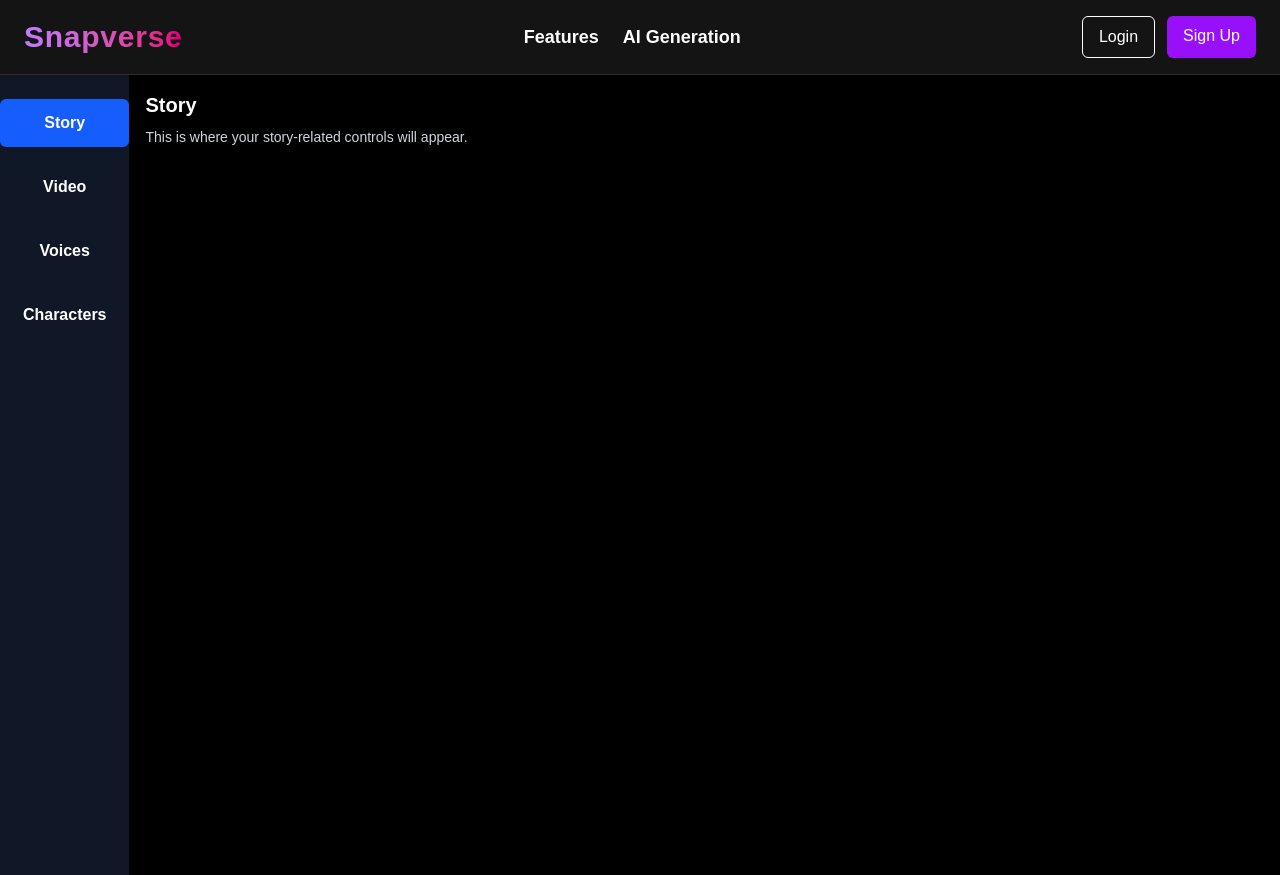
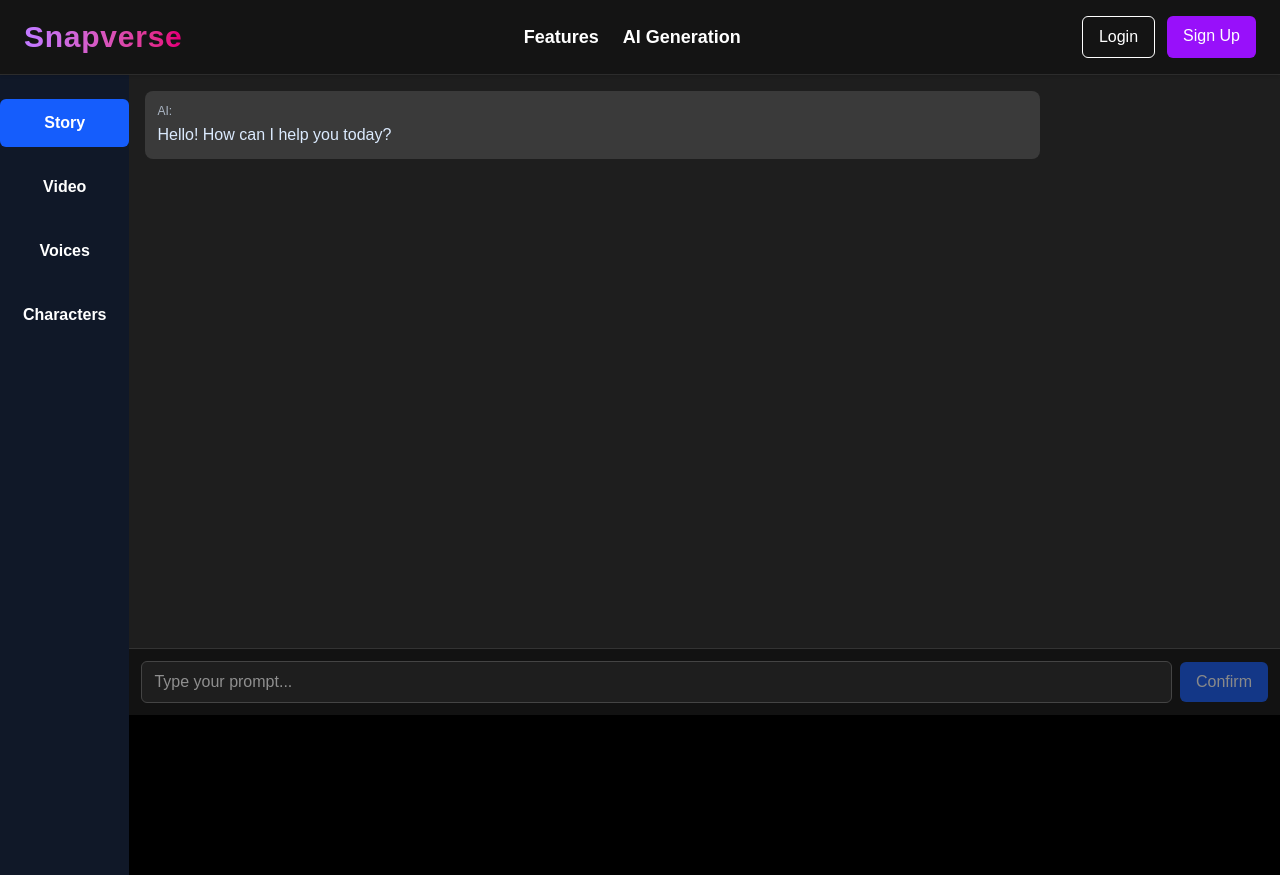
Before and after one commit to Hashir-Ali-Shah/Snapverse, a Next.js app in the folder Frontend/: page /generator in a window 1280 px wide. Both pictures are taken after a click on the button "Story". Built offline with nearby package versions, Linux system fonts and the light colour scheme.

Commit message:
chat frontend done somewhat

```diff
--- a/Frontend/src/app/generator/MainLayout.tsx
+++ b/Frontend/src/app/generator/MainLayout.tsx
@@ -13,7 +13,7 @@ export default function MainLayout() {
   };
 
   return (
-    <div className="relative flex h-screen overflow-hidden">
+    <div className="relative flex h-screen fixed inset-0  overflow-hidden">
       <Sidebar onSelectPanel={handlePanelSelect} activePanel={activePanel} />
       <ToolOverlay activePanel={activePanel} />
     </div>
--- a/Frontend/src/app/generator/Sidebar.tsx
+++ b/Frontend/src/app/generator/Sidebar.tsx
@@ -11,7 +11,7 @@ type SidebarProps = {
 
 export default function Sidebar({ onSelectPanel, activePanel }: SidebarProps) {
   return (
-    <div className="h-full w-36 bg-gray-900 text-white flex flex-col items-center py-6 gap-4">
+    <div className="h-screen w-36 bg-gray-900 text-white flex flex-col items-center py-6 gap-4">
       {options.map(option => (
         <button
           key={option}
--- a/Frontend/src/app/generator/ToolOverlay.tsx
+++ b/Frontend/src/app/generator/ToolOverlay.tsx
@@ -8,27 +8,27 @@ import EditingPanel from './panels/EditingPanel/editing';
 
 export default function ToolOverlay({ activePanel }: { activePanel: string | null }) {
   return (
-<div className="relative top-0 left-0 w-full h-full bg-black bg-opacity-50 z-10">
-  <div className={activePanel === null ? '' : 'hidden'}>
+    <div className="relative top-0 left-0 w-full h-full bg-black bg-opacity-50 z-10 ">
+      <div className={`${activePanel === null ? '' : 'hidden'} w-full h-full`}>
         <EditingPanel />
       </div>
 
-  <div className={activePanel === 'story' ? '' : 'hidden'}>
+<div className={`${activePanel === 'story' ? '' : 'hidden'} w-full h-[80%] `}>
   <StoryPanel />
 </div>
 
-  <div className={activePanel === 'voices' ? '' : 'hidden'}>
+
+      <div className={`${activePanel === 'voices' ? '' : 'hidden'} w-full h-full`}>
         <VoicesPanel />
       </div>
 
-  <div className={activePanel === 'characters' ? '' : 'hidden'}>
+      <div className={`${activePanel === 'characters' ? '' : 'hidden'} w-full h-full`}>
         <CharactersPanel />
       </div>
 
-  <div className={activePanel === 'video' ? '' : 'hidden'}>
+      <div className={`${activePanel === 'video' ? '' : 'hidden'} w-full h-full`}>
         <VideoPanel />
       </div>
     </div>
-
   );
 }
--- a/Frontend/src/app/generator/page.tsx
+++ b/Frontend/src/app/generator/page.tsx
@@ -4,5 +4,5 @@ import MainLayout from './MainLayout';
 import Navbar from '@/components/Navbar';
 
 export default function GeneratorPage() {
-  return <><Navbar/><MainLayout /></>;
+  return <div className=""><Navbar/><MainLayout /></div>;
 }
--- a/Frontend/src/app/generator/panels/StoryPanel/story.module.css
+++ b/Frontend/src/app/generator/panels/StoryPanel/story.module.css
@@ -0,0 +1,8 @@
+.scrollContainer {
+  scrollbar-width: none; /* Firefox */
+  -ms-overflow-style: none; /* IE/Edge */
+}
+
+.scrollContainer::-webkit-scrollbar {
+  display: none; /* Chrome/Safari */
+}
--- a/Frontend/src/app/generator/panels/StoryPanel/story.tsx
+++ b/Frontend/src/app/generator/panels/StoryPanel/story.tsx
@@ -1,12 +1,79 @@
 'use client';
 
-import styles from './styles.module.css';
+import { useState, useRef, useEffect } from 'react';
+import styles from './story.module.css';
+
+interface ChatMessage {
+  role: 'user' | 'ai';
+  content: string;
+}
 
 export default function StoryPanel() {
+  const [messages, setMessages] = useState<ChatMessage[]>([
+    { role: 'ai', content: 'Hello! How can I help you today?' }
+  ]);
+  const [input, setInput] = useState('');
+  const bottomRef = useRef<HTMLDivElement>(null);
+
+  const handleConfirm = () => {
+    if (!input.trim()) return;
+
+    const newMessages: ChatMessage[] = [
+      { role: 'user', content: input },
+      {
+        role: 'ai',
+        content: `This is a placeholder response to: "${input}"`,
+      },
+    ];
+
+    setMessages((prev) => [...prev, ...newMessages]);
+    setInput('');
+  };
+
+  useEffect(() => {
+    bottomRef.current?.scrollIntoView({ behavior: 'smooth' });
+
+  }, [messages]);
+
   return (
-    <div className="p-4 text-white">
-      <h2 className="text-xl font-semibold mb-2">Story</h2>
-      <p className="text-sm text-gray-300">This is where your story-related controls will appear.</p>
+    <div className="h-full w-full flex flex-col bg-[#1e1e1e]">
+      {/* Scrollable chat messages */}
+      <div className={`flex-1 overflow-y-auto p-4 space-y-4 ${styles.scrollContainer}`}>
+        {messages.map((msg, index) => (
+          <div
+            key={index}
+            className={`p-3 rounded-lg max-w-[80%] ${
+              msg.role === 'user'
+                ? 'bg-[#2d2d2d] text-gray-200 ml-auto'
+                : 'bg-[#3a3a3a] text-blue-100 mr-auto'
+            }`}
+          >
+            <span className="text-xs opacity-70 block mb-1">
+              {msg.role === 'user' ? 'You' : 'AI'}:
+            </span>
+            <p>{msg.content}</p>
+          </div>
+        ))}
+        <div ref={bottomRef} />
+      </div>
+
+      {/* Input area (always visible) */}
+      <div className="shrink-0 p-3 border-t border-[#333] bg-[#121212] flex items-center space-x-2">
+        <input
+          type="text"
+          placeholder="Type your prompt..."
+          className="flex-1 px-3 py-2 bg-[#1e1e1e] text-white border border-[#444] rounded-md"
+          value={input}
+          onChange={(e) => setInput(e.target.value)}
+        />
+        <button
+          onClick={handleConfirm}
+          className="px-4 py-2 bg-blue-600 text-white rounded-md hover:bg-blue-700 disabled:opacity-50"
+          disabled={!input.trim()}
+        >
+          Confirm
+        </button>
+      </div>
     </div>
   );
 }
--- a/Frontend/src/app/globals.css
+++ b/Frontend/src/app/globals.css
@@ -25,3 +25,11 @@ body {
   color: var(--foreground);
   font-family: Arial, Helvetica, sans-serif;
 }
+
+.scrollbar-hidden::-webkit-scrollbar {
+  display: none;
+}
+.scrollbar-hidden {
+  -ms-overflow-style: none;  /* IE/Edge */
+  scrollbar-width: none;     /* Firefox */
+}
```
Lines whose indentation alone changed are shown as unchanged.
